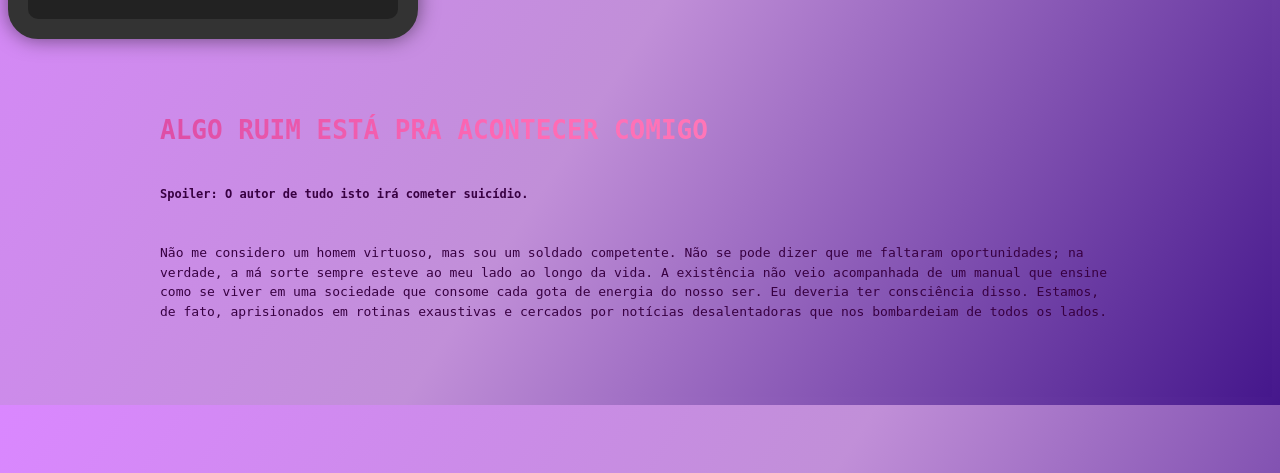
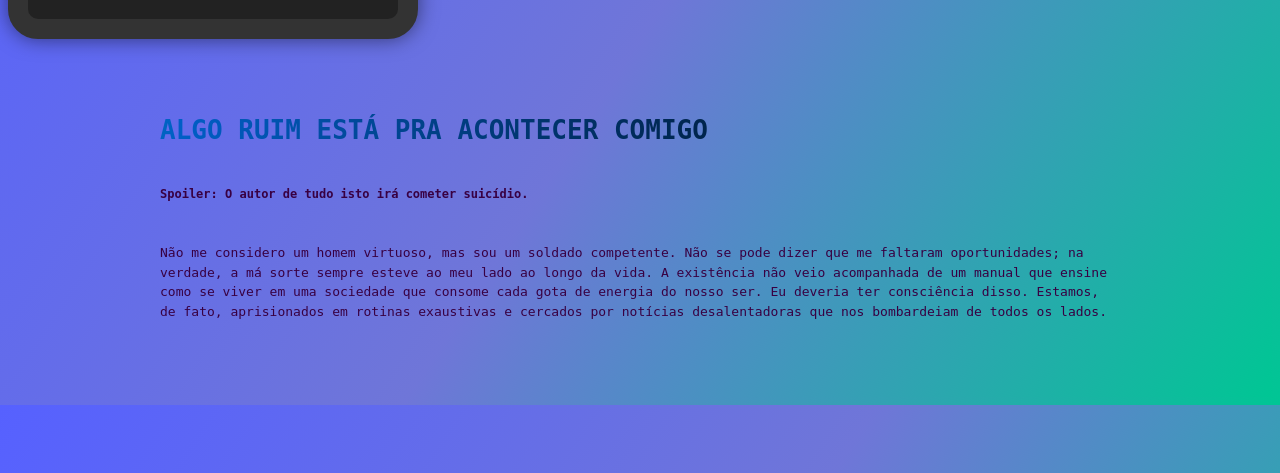
Before and after one commit to 3asyice/Noticias, a PHP site: page /Caso/003.html in a window 1280 px wide. Shown: the part 327-800 px from the top of the page. Run offline with PHP 8.4, Linux system fonts and the light colour scheme.

Commit message:
Update 003.css

```diff
--- a/Caso/003.css
+++ b/Caso/003.css
@@ -1,5 +1,5 @@
 html, body {
-  background-image: linear-gradient(123deg,#DA87FF,#C18FD8,rgba(69, 23, 140, 1));
+  background-image: linear-gradient(123deg,rgba(86, 97, 255, 1),rgba(111, 118, 216, 1),rgba(0, 198, 148, 1));
 }
 h4, h3 {
   font-size: 12px;
@@ -10,7 +10,7 @@ h4, h3 {
 h2 {
        font-family: monospace;
             font-size: 2em;
-            background: linear-gradient(270deg, purple, pink, hotpink, purple);
+            background: linear-gradient(270deg, #00C694, #0075C6, #00C670, #005EC6,#003773,#001730,#000000,#001730,#003773,#005EC6,#00C670, #0075C6, #00C694);
             background-size: 400%;
             color: transparent;
             -webkit-background-clip: text;
```
